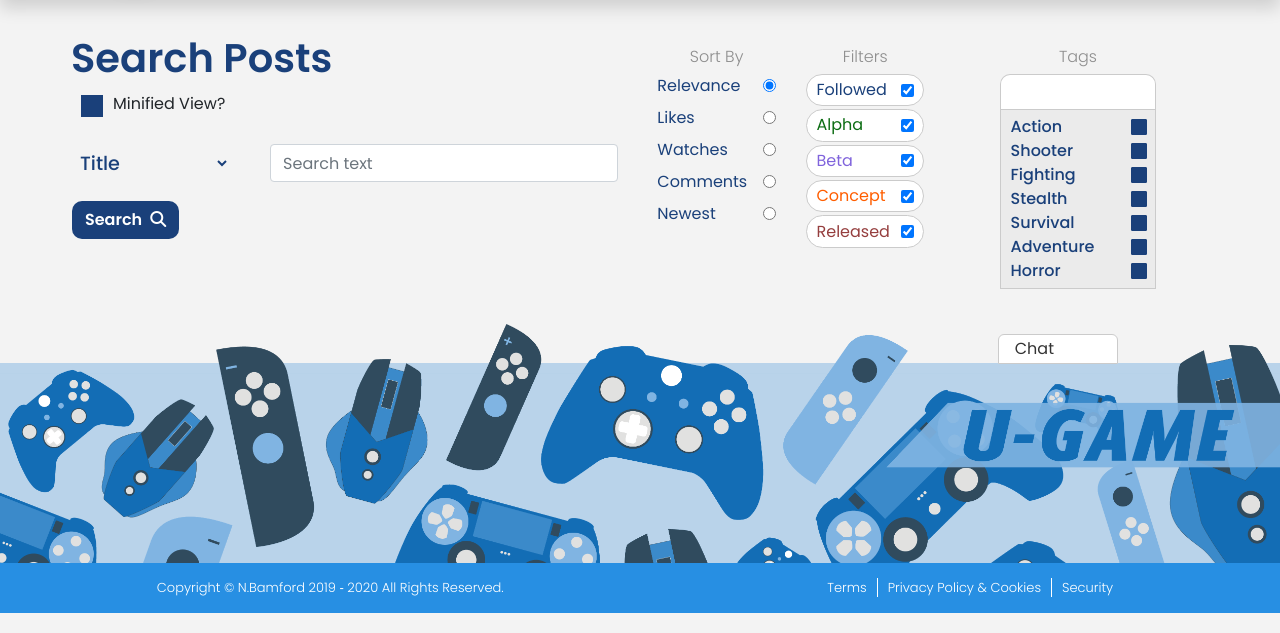
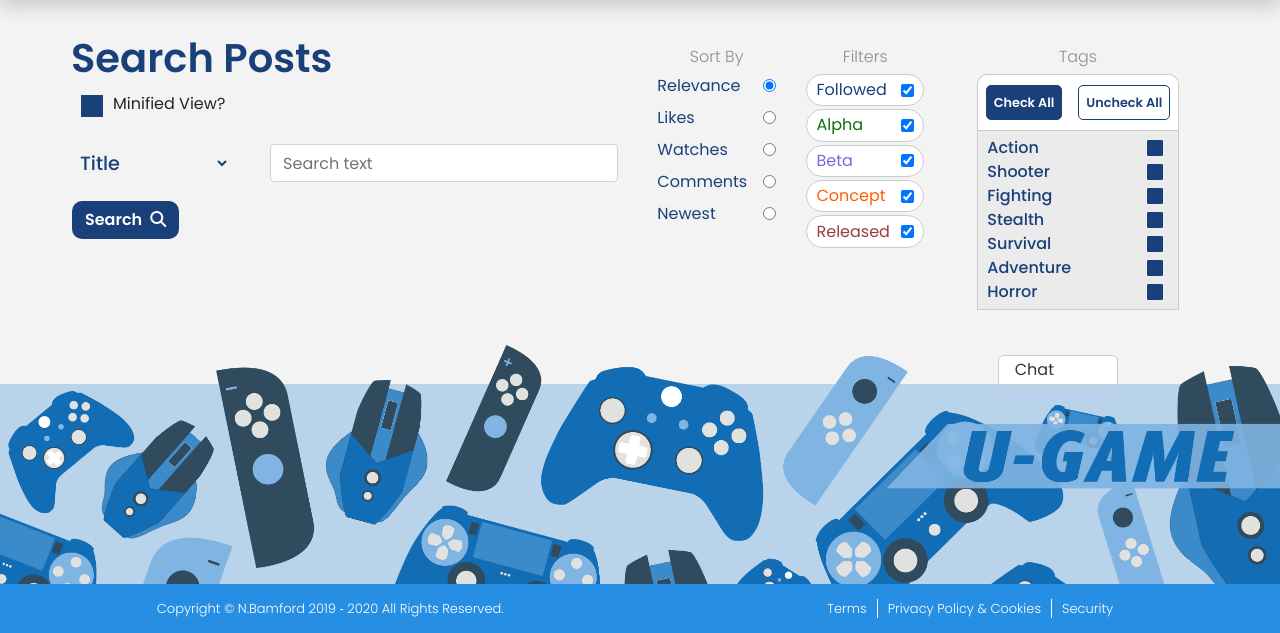
Before and after one commit to Banoulka/cli_serv_assignment1, a PHP site: page /search in a window 1280 px wide. Shown: the part 115-748 px from the top of the page. Run offline with PHP 8.4, Linux system fonts and the light colour scheme; some libraries are stand-ins or nearby versions.

Commit message:
created check/uncheck buttons and made responsive

```diff
--- a/Views/search.phtml
+++ b/Views/search.phtml
@@ -87,9 +87,14 @@
         </div>
         <div class="d-none px-xl-0 col-lg-2 d-lg-block ml-5 collapsable-tags">
             <div class="row" id="tag-row-main">
-            <div class="col search-col" id="tag-content">
+            <div class="col search-col px-0" id="tag-content">
                 <h3 class="search-titles">Tags</h3>
-                <div class="check-selections"></div>
+                <div class="check-selections" id="check-buttons-row">
+                    <div id="check-buttons-content">
+                        <button type="button" class="tag-check-btn" id="check-all-tags">Check All</button>
+                        <button type="button" class="tag-check-btn" id="uncheck-all-tags">Uncheck All</button>
+                    </div>
+                </div>
                 <div class="tag-column">
                 <?php foreach($view->tags as $tag) : ?>
                     <div class="custom-control custom-checkbox">
--- a/css/sassStyles.scss
+++ b/css/sassStyles.scss
@@ -7,6 +7,9 @@ $dark-blue-text: #1A407A;
 $light-blue-text: #6A80A2;
 $light-grey-text: #818181;
 $dark-grey-text: #2A2A2A;
+
+$dark-blue-button-hover: #12224d;
+$light-blue-button-hover: #278fe3;
 
 $light-grey-border: 1px solid #CBCBCB;
 
@@ -348,7 +351,7 @@ $light-grey-border: 1px solid #CBCBCB;
       display: none;
       padding: 7px 12px;
       font-size: 1.5rem;
-      border-radius: 5px;
+      border-radius: 100%;
       border: 1px solid $dark-blue-text;
 
       @media (max-width: 1200px) {
@@ -360,6 +363,28 @@ $light-grey-border: 1px solid #CBCBCB;
       &:hover {
         color: $light-grey-text;
       }
+    }
+  }
+
+  .tag-check-btn {
+    display: inline-block;
+    font-size: 0.8rem;
+    padding: 7px;
+    border-radius: 5px;
+    border: 1px solid $dark-blue-text;
+    color: white !important;
+    font-weight: 600;
+    transition: all 0.2s ease-in-out;
+
+    &:first-child {
+      background-color: $dark-blue-text;
+      &:hover { background-color: $light-blue-button-hover; color: white !important; border-color: white; }
+    }
+
+    &:last-child {
+      background-color: white;
+      color: $dark-blue-text !important;
+      &:hover { color: $light-blue-button-hover !important; border-color: $light-blue-button-hover; background-color: #e9e9e9; }
     }
   }
 
@@ -454,20 +479,29 @@ $light-grey-border: 1px solid #CBCBCB;
         margin-left: auto;
       }
     }
+  }
 
-    .check-selections {
-      width: 80%;
-      height: 35px;
-      background-color: white;
-      border: $light-grey-border;
-      border-bottom: none;
-      border-radius: 10px 10px 0 0;
+  .check-selections {
+    width: 90%;
+    padding: 10px 0;
+    background-color: white;
+    border: $light-grey-border;
+    border-bottom: none;
+    border-radius: 10px 10px 0 0;
+
+    #check-buttons-content {
+      width: 100%;
+      display: flex;
+      flex-direction: row;
+      align-items: center;
+      justify-content: space-around;
     }
+
   }
 
   /* TAGS */
   .tag-column {
-    width: 80%;
+    width: 90%;
     border: $light-grey-border;
     background-color: #EBEBEB;
     font-weight: 500;
@@ -495,7 +529,7 @@ $light-grey-border: 1px solid #CBCBCB;
       cursor: pointer;
 
       &:after, &:before {
-        left: 7.5em !important;
+        left: 10em !important;
       }
 
       // Actual Tick
@@ -510,6 +544,8 @@ $light-grey-border: 1px solid #CBCBCB;
     }
   }
 }
+
+/* COLLAPSE SIDEBAR */
 
 .collapse-sidebar {
   min-width: 350px;
@@ -562,6 +598,14 @@ $light-grey-border: 1px solid #CBCBCB;
 
 
   // Changing of styles when they are on the sidebar
+  #check-buttons-content {
+    display: flex;
+    flex-direction: row;
+    align-items: center;
+    justify-content: space-around;
+    margin-top: 20px;
+  }
+
   #tag-content {
     .tag-column {
       background-color: transparent;
@@ -627,6 +671,9 @@ $light-grey-border: 1px solid #CBCBCB;
   }
 }
 
+
+/* OVERLAY */
+
 .overlay {
   display: none;
   position: fixed;
@@ -645,6 +692,8 @@ $light-grey-border: 1px solid #CBCBCB;
   }
 }
 
+
+/* ANIMATIONS */
 
 @keyframes slideInLeft {
   from {
--- a/js/scripts.js
+++ b/js/scripts.js
@@ -4,6 +4,7 @@ $(document).ready(function(){
     setupCharLimiters();
     setupTagPicker();
     setupOverlayNav();
+    setupTagCheckButtons();
 });
 
 function setupCharLimiters() {
@@ -194,9 +195,15 @@ function setupOverlayNav() {
 
         // Figure out what needs to be moved
         if($(window).width() < 1200) {
+
+
             // Move the tags
             let tagContent = $("#tag-content").detach();
             tagContent.appendTo("#tags-sidebar-section");
+
+            // Move the tag check buttons
+            let tagButtons = $("#check-buttons-content").detach();
+            tagButtons.appendTo("#tags-sidebar-section");
         }
 
         if($(window).width() < 992) {
@@ -222,5 +229,22 @@ function setupOverlayNav() {
 
         let sortByContent = $("#sort-content").detach();
         sortByContent.appendTo("#sort-row-main");
+
+        let tagButtons = $("#check-buttons-content").detach();
+        tagButtons.appendTo("#check-buttons-row");
     });
 }
+
+function setupTagCheckButtons () {
+    $("#check-all-tags").click(function(e) {
+        $(".custom-checkbox").each(function() {
+            this.children[0].checked = true;
+        });
+    });
+
+    $("#uncheck-all-tags").click(function(e) {
+        $(".custom-checkbox").each(function() {
+            this.children[0].checked = false;
+        });
+    });
+}
```
Also changed, not shown: css/sassStyles.css, formtest.php (line endings or trailing spaces), 1 other file.
